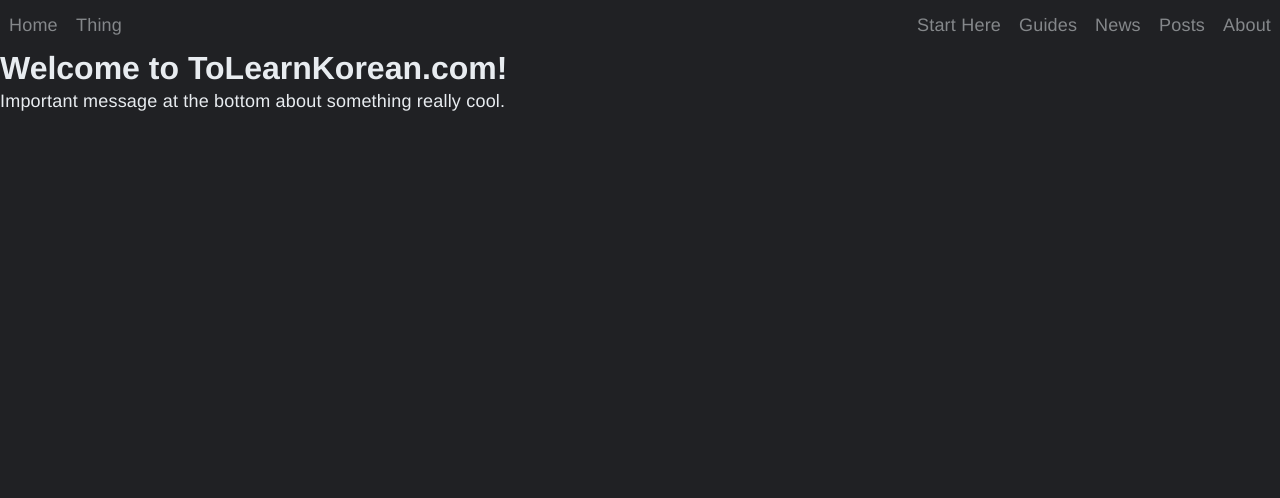
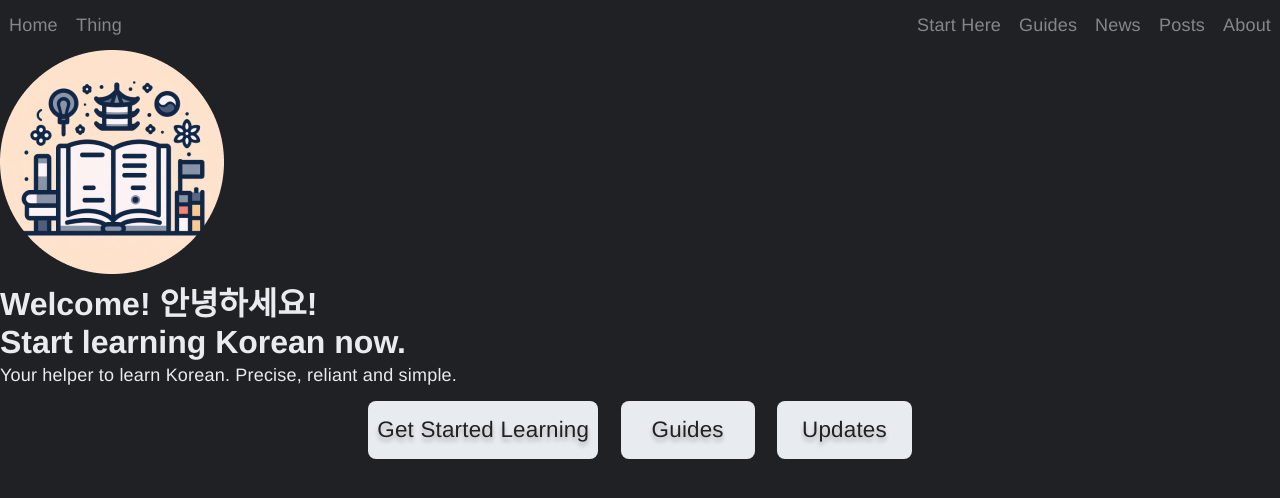
Before and after one commit to BryanHogan/learnkorean, an Astro site: page / in a window 1280 px wide. Built offline with nearby package versions, Linux system fonts and the light colour scheme; Astro itself is replaced by a stand-in of ours.

Commit message:
making index page

```diff
--- /dev/null
+++ b/src/components/Button.astro
@@ -0,0 +1,58 @@
+---
+interface Props {
+    buttonStyle: string;
+    href: string;
+    text: string;
+    targetText?: string;
+}
+const { buttonStyle = "_self", href, text, targetText } = Astro.props;
+// Color styles: accent-main, standard-color
+// Size styles: large
+// | Optional Additions: fixed-medium-width
+// Animation styles: grow
+---
+
+<a href={href} class={buttonStyle} target={targetText}>{text}</a>
+
+<style>
+    a {
+        border-radius: 0.5rem;
+        text-decoration: none;
+        display: flex;
+        width: max-content;
+        text-align: center;
+        justify-content: center;
+        align-items: center;
+    }
+
+    /* ################ Color Styles ################ */
+    .accent-main {
+        color: var(--color-side-1);
+        background-color: var(--color-accent-1);
+        border: 2px solid var(--color-side-1);
+    }
+    .standard-color {
+        color: var(--color-main-1);
+        background-color: var(--color-side-1);
+        text-shadow: var(--text-shadow);
+    }
+
+    /* ################ Size Styles ################ */
+    .large {
+        font-size: 1.4rem;
+        padding: 0.5em 0.4em;
+        margin: 0.5em 0.5em;
+    }
+    .fixed-medium-width {
+        width: 6em;
+    }
+    /* ################ Animation Styles ################ */
+    .grow {
+        transition: transform 200ms linear;
+        &:hover {
+            opacity: 0.8;
+            transition: transform 100ms linear;
+            transform: scale(1.1) translate3d(0, 0, 0) perspective(1px);
+        }
+    }
+</style>
--- a/src/components/Navbar.astro
+++ b/src/components/Navbar.astro
@@ -1,5 +1,7 @@
 ---
 import navItems from "../data/navItems";
+import { Image } from "astro:assets";
+import menuIcon from "/src/assets/icons/Menu-Icon.svg";
 ---
 
 <nav>
@@ -10,12 +12,12 @@
         </ul>
 
         <div class="dropdown-container">
-            <img
-                src="/icons/Menu-Icon.svg"
+            <Image
+                src={menuIcon}
+                alt="Menu bar icon simple soft white color only"
                 class="dropdown-menu-icon"
-                alt="Menu bar icon simple soft white color only"
-                width="18"
-                height="14"
+                width={menuIcon.width}
+                height={menuIcon.height}
             />
             <ul class="dropdown-menu">
                 {
@@ -126,7 +128,6 @@
         25% {
         }
         75% {
-
         }
         100% {
             opacity: 0;
--- a/src/layouts/BaseLayout.astro
+++ b/src/layouts/BaseLayout.astro
@@ -28,6 +28,13 @@
 		--color-main-1: #202124;
 		--color-side-1: #e8ecf0;
 		--color-accent-1: #a594d3;
+
+		--text-shadow: 0px 4px 4px rgba(0, 0, 0, 0.25);
+
+		--navbar-height: 50px;
+
+
+
 	}
 
 	*,
--- a/src/pages/index.astro
+++ b/src/pages/index.astro
@@ -1,20 +1,61 @@
 ---
 import BaseLayout from "../layouts/BaseLayout.astro";
+import { Image } from "astro:assets";
+import bookLogo from "/src/assets/logos/TLK-Landing-Logo.png";
+import Button from "../components/Button.astro";
 ---
 
 <BaseLayout title="Welcome to Astro.">
 	<main>
-		<div class="example">
-			<h1>Welcome to ToLearnKorean.com!</h1>
-			<div class="imp">
-				<p>
-					Important message at the bottom about something really cool.
-				</p>
-			</div>
+		<div class="landing-page-intro-container">
+			<Image
+				src={bookLogo}
+				alt="Menu bar icon simple soft white color only"
+				class="dropdown-menu-icon"
+				width={bookLogo.width}
+				height={bookLogo.height}
+			/>
+			<h1>Welcome! 안녕하세요!<br />Start learning Korean now.</h1>
+			<p>Your helper to learn Korean. Precise, reliant and simple.</p>
+			<ul class="button-group-layout">
+				<li>
+					<Button
+						buttonStyle="standard-color large grow"
+						href="#"
+						text="Get Started Learning"
+					/>
+				</li>
+				<li>
+					<Button
+						buttonStyle="standard-color large fixed-medium-width grow"
+						href="#"
+						text="Guides"
+					/>
+				</li>
+				<li>
+					<Button
+						buttonStyle="standard-color large fixed-medium-width grow"
+						href="#"
+						text="Updates"
+					/>
+				</li>
+			</ul>
 		</div>
 	</main>
 </BaseLayout>
 
 <style>
-
+	.button-group-layout {
+		display: flex;
+		justify-content: center;
+		flex-wrap: wrap;
+	}
+	@media only screen and (max-width: 699px) {
+		.button-group-layout :first-child {
+			width: 100%;
+			align-self: center;
+			display: flex;
+			justify-content: center;
+		}
+	}
 </style>
```
Also changed, not shown: src/assets/icons/Menu-Icon.svg (renamed from public/icons/Menu-Icon.svg), src/assets/logos/TLK-Landing-Logo.png (added).
